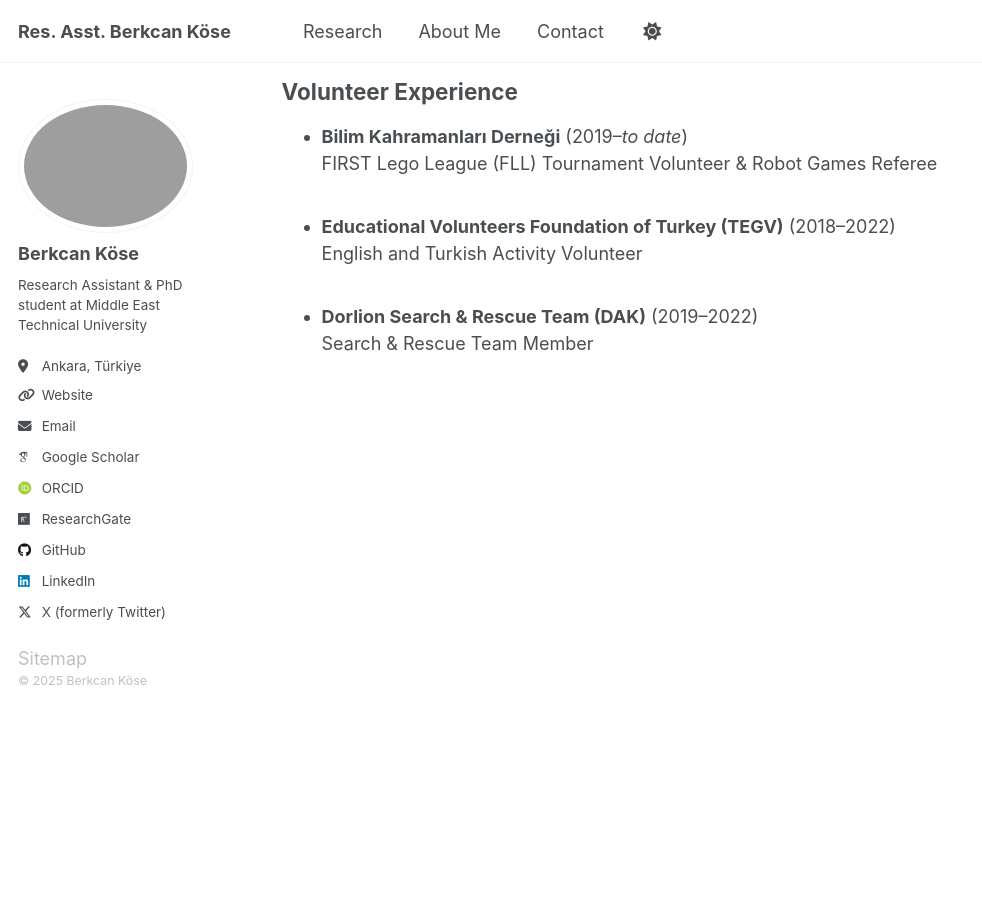
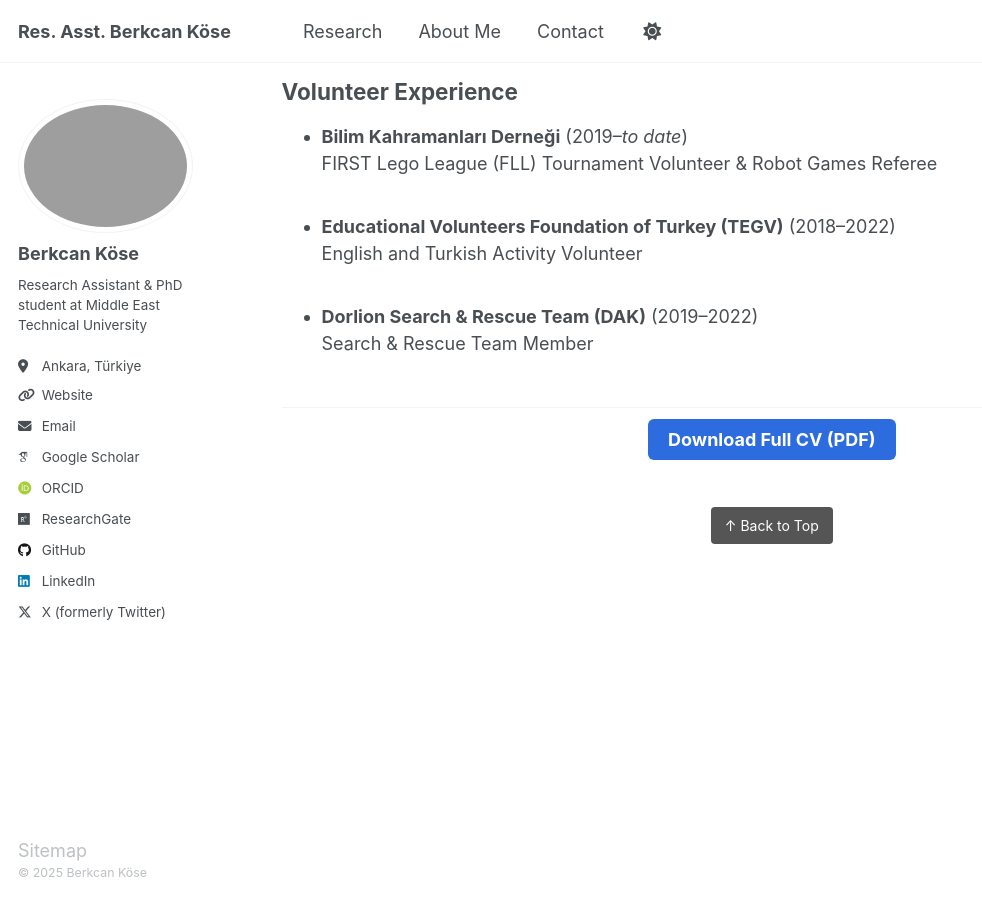
Before and after one commit to berkcankose/berkcankose.github.io, a Jekyll site: the page built from _pages/cv.md, in a window 1280 px wide and 900 px high, scrolled down 1091 px. Shown: the whole window, without its empty margins (0-982 px from the left). Built offline with Jekyll 4.4.1, drawn with Linux system fonts in a browser that asks for light colours; some web fonts are replaced; before the commit the page ends 1800 px from its top, so only the background shows below that.

Commit message:
Update cv.md

```diff
--- a/_pages/cv.md
+++ b/_pages/cv.md
@@ -54,3 +54,17 @@ redirect_from:
   <li><strong>Dorlion Search & Rescue Team (DAK)</strong> (2019–2022)<br>
   Search & Rescue Team Member</li>
 </ul>
+
+<hr style="margin-top: 50px;">
+
+<p align="center">
+  <a href="/files/BerkcanKose_CV.pdf" target="_blank" style="padding: 10px 20px; background-color: #2d6cdf; color: white; text-decoration: none; border-radius: 6px; font-weight: bold;">
+    Download Full CV (PDF)
+  </a>
+</p>
+
+<p align="center">
+  <a href="#top" style="display: inline-block; margin-top: 30px; padding: 8px 14px; background-color: #555; color: white; border-radius: 4px; font-size: 14px; text-decoration: none;">
+    ↑ Back to Top
+  </a>
+</p>
```
